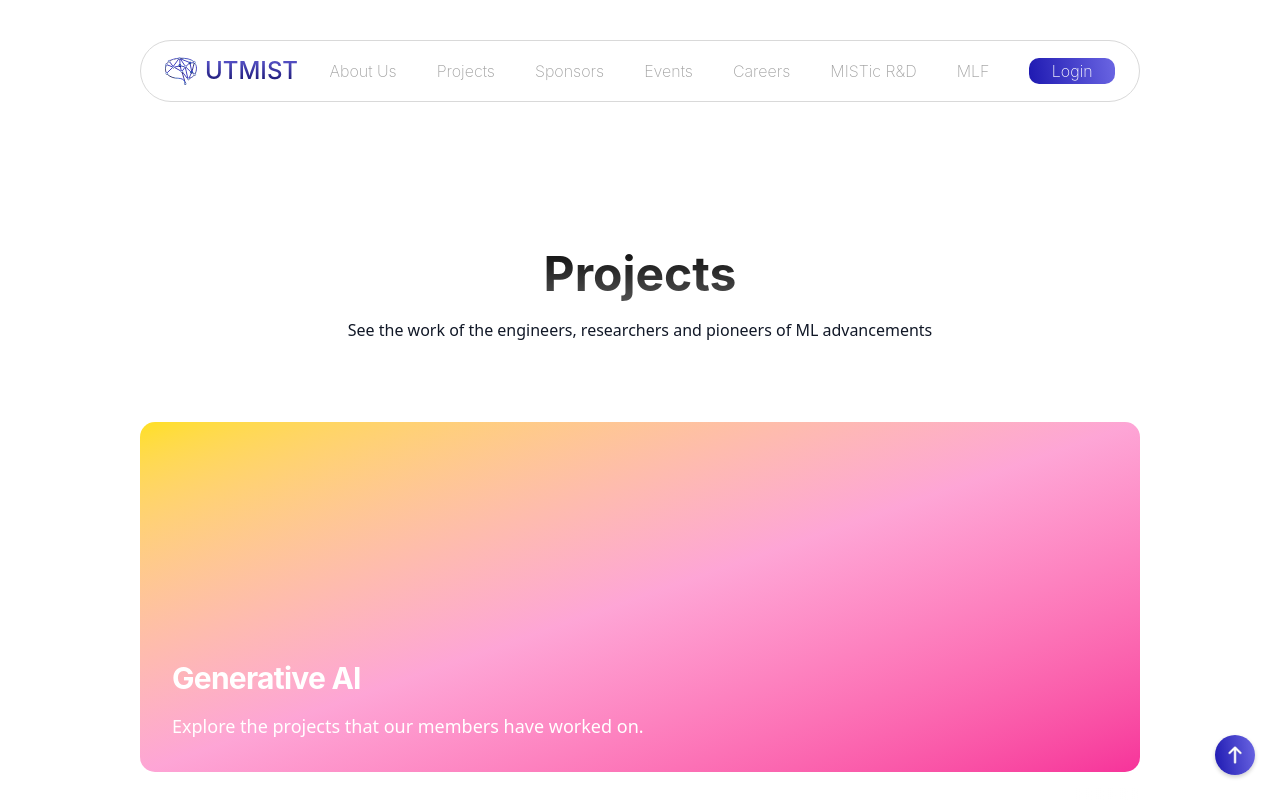
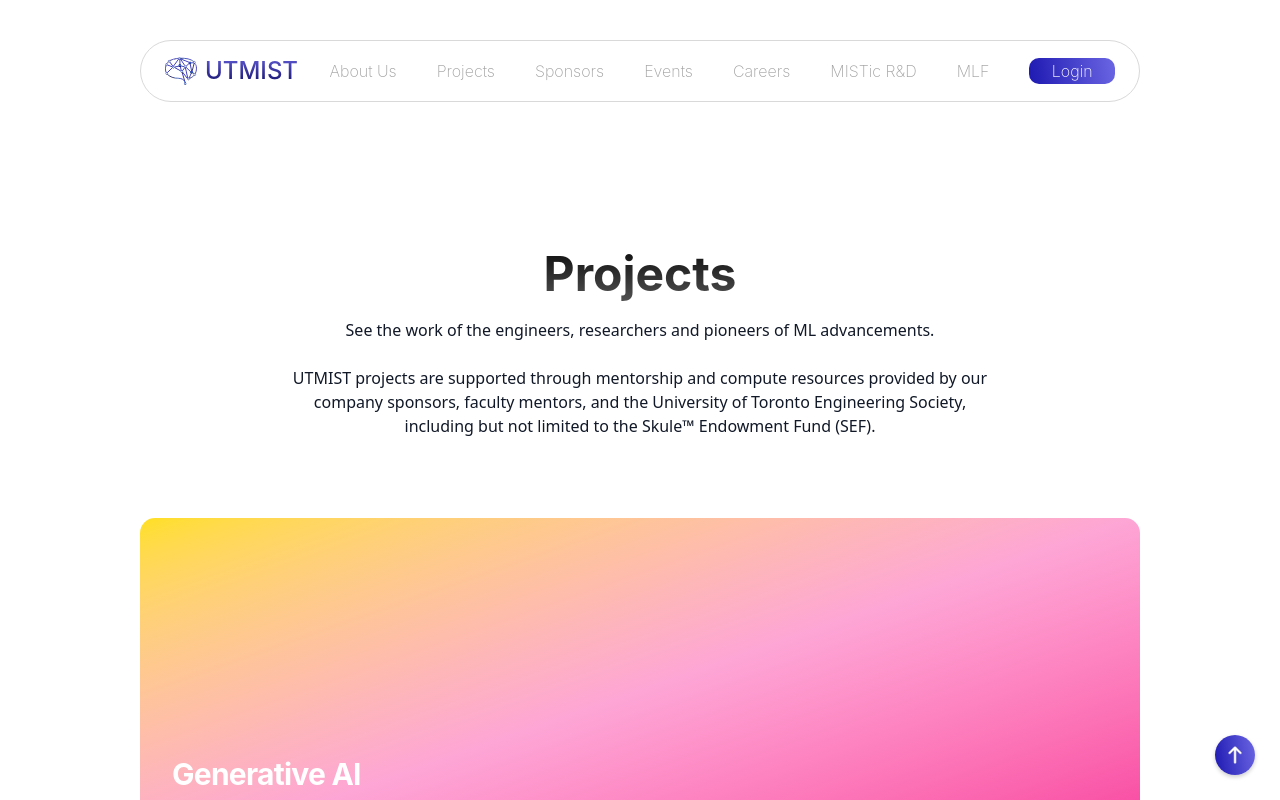
Before and after one commit to UTMIST/UTMIST, a Next.js app in the folder client/: page /projects in a window 1280 px wide. Shown: the top 800 px of the page. Built offline with nearby package versions, Linux system fonts and the light colour scheme; no server answers.

Commit message:
Added Engsoc acknowledgment in project page (#220)
* Added logos for engsoc and dcs

* Switched to square logos to make the fit the general logo type

* Added jsx

* Added the option for ReactNode to be accepted in HeroPage

```diff
--- a/client/src/app/projects/page.tsx
+++ b/client/src/app/projects/page.tsx
@@ -1,6 +1,6 @@
 "use client";
 // import "@/styles/projects.css";
-import { useState } from "react";
+import React, { useState } from "react";
 import Image from "next/image";
 import { Search } from "lucide-react";
 import projectsData from "@/assets/projects.json";
@@ -69,7 +69,16 @@ export default function ProjectsPage() {
       <main>
         <HeroSection
             title="Projects"
-        subtitle="See the work of the engineers, researchers and pioneers of ML advancements"
+            subtitle={
+    <>
+      See the work of the engineers, researchers and pioneers of ML advancements.
+      <br />
+      <br />
+      UTMIST projects are supported through mentorship and compute resources provided
+      by our company sponsors, faculty mentors, and the University of Toronto Engineering Society,
+      including but not limited to the Skule™ Endowment Fund (SEF).
+    </>
+  }
         />
         {/* Project Sections with Carousels */}
         {Object.entries(ProjectType).map(([key, type]) => {
@@ -90,7 +99,7 @@ export default function ProjectsPage() {
                   </p>
                 </div>
 
-            <ProjectCarousel projects={typeProjects} />
+                <ProjectCarousel projects={typeProjects}/>
               </div>
           );
         })}
@@ -98,13 +107,13 @@ export default function ProjectsPage() {
         <section className="flex flex-col items-center py-16 px-4">
           <h2
               className="text-3xl font-bold relative text-center"
-          style={{ color: "var(--foreground)" }}
+              style={{color: "var(--foreground)"}}
           >
             See All Projects
           </h2>
           <p
               className="mt-2 text-base text-center"
-          style={{ color: "var(--muted-foreground)" }}
+              style={{color: "var(--muted-foreground)"}}
           >
             Browse all of our AI and ML projects developed by our students
           </p>
@@ -119,15 +128,16 @@ export default function ProjectsPage() {
             <input
                 type="text"
                 className="flex-1 border-none outline-none text-base bg-transparent"
-            style={{ color: "var(--foreground)" }}
+                style={{color: "var(--foreground)"}}
                 placeholder="Search projects..."
                 value={searchTerm}
                 onChange={(e) => setSearchTerm(e.target.value)}
             />
-          <Search className="absolute right-4 top-1/2 -translate-y-1/2 text-indigo-700 w-5 h-5" />
+            <Search className="absolute right-4 top-1/2 -translate-y-1/2 text-indigo-700 w-5 h-5"/>
           </div>
 
-        <div className="mt-10 w-full max-w-7xl mx-auto grid grid-cols-1 md:grid-cols-2 lg:grid-cols-3 gap-6 md:gap-8 place-items-center md:place-items-stretch justify-center px-4 sm:px-8 md:px-16">
+          <div
+              className="mt-10 w-full max-w-7xl mx-auto grid grid-cols-1 md:grid-cols-2 lg:grid-cols-3 gap-6 md:gap-8 place-items-center md:place-items-stretch justify-center px-4 sm:px-8 md:px-16">
             {filteredProjects.map((card, index) => {
               const isLastOddForTwoCols =
                   filteredProjects.length % 2 === 1 &&
@@ -156,20 +166,20 @@ export default function ProjectsPage() {
                           alt={card.title}
                           width={400}
                           height={200}
-                    style={{ objectFit: "cover" }}
+                          style={{objectFit: "cover"}}
                           className="w-full aspect-[16/9] object-cover rounded-lg"
                       />
                     </div>
                     <div className="mt-0">
                       <h2
                           className="font-bold font-sans leading-5 text-sm sm:text-base md:text-lg"
-                    style={{ color: "var(--foreground)" }}
+                          style={{color: "var(--foreground)"}}
                       >
                         {card.title}
                       </h2>
                       <p
                           className="font-sans font-normal text-xs sm:text-sm md:text-base leading-5 line-clamp-3 sm:line-clamp-3 md:line-clamp-4"
-                    style={{ color: "var(--muted-foreground)" }}
+                          style={{color: "var(--muted-foreground)"}}
                       >
                         {card.description}
                       </p>
@@ -177,7 +187,7 @@ export default function ProjectsPage() {
                     {card.github && (
                         <div
                             className="mt-2 hidden sm:inline-flex items-center gap-4 no-underline font-sans font-medium text-xs sm:text-sm"
-                    style={{ color: "var(--foreground)" }}
+                            style={{color: "var(--foreground)"}}
                         >
                           <Image
                               src={githubIcon}
--- a/client/src/components/heroSection.tsx
+++ b/client/src/components/heroSection.tsx
@@ -2,7 +2,7 @@ import React from "react";
 
 interface HeroSectionProps {
   title: string;
-  subtitle: string;
+  subtitle: string | React.ReactNode;
 }
 
 const HeroSection: React.FC<HeroSectionProps> = ({ title, subtitle }) => (
```
Lines whose indentation alone changed are shown as unchanged.
